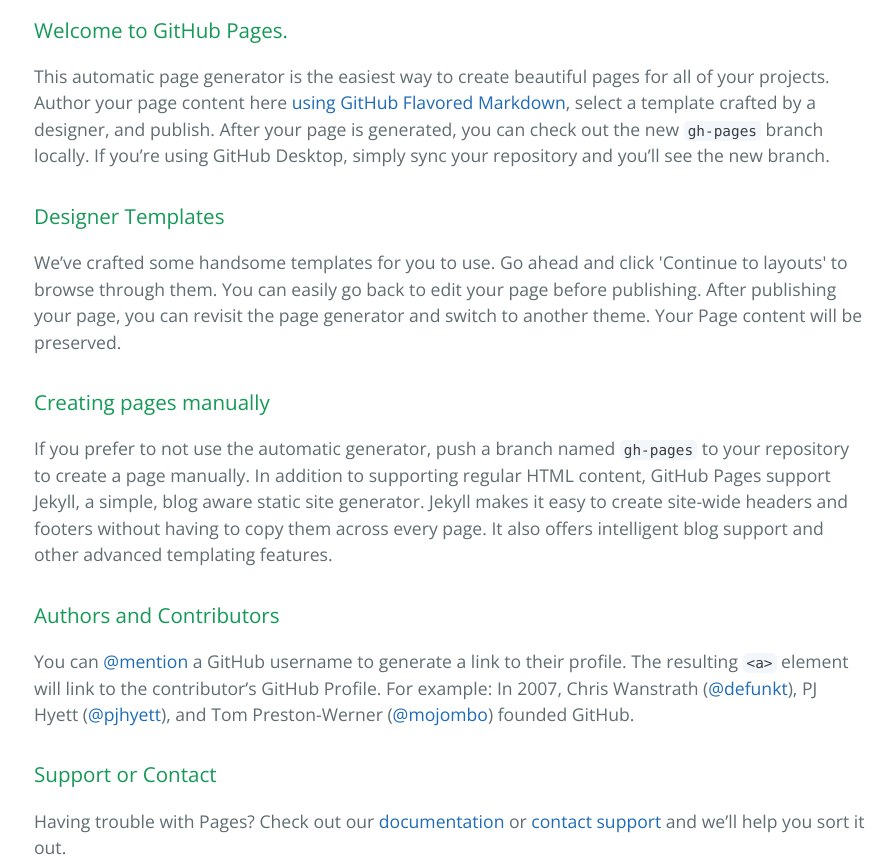
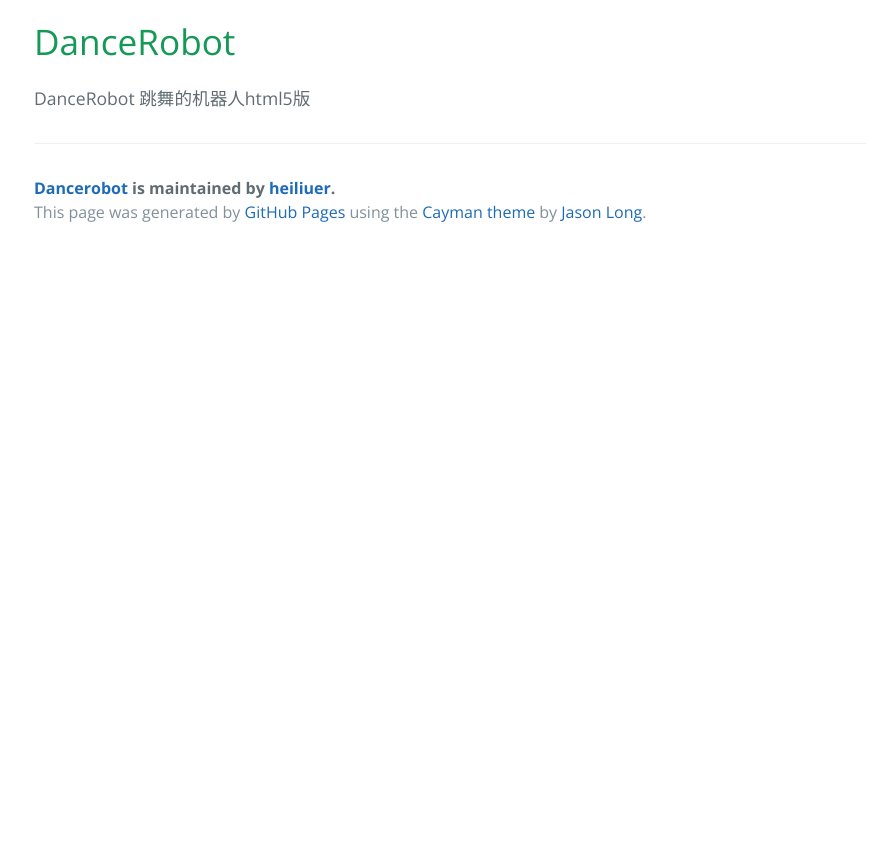
Before and after one commit to heiliuer/DanceRobot, a plain HTML site: page index.html in a window 1280 px wide. Shown: the part 400-1264 px from the top of the page, without its empty margins (190-1082 px from the left). After the commit the page ends 800 px from the top, so only its background shows below. Drawn offline with nearby package versions, Linux system fonts and the light colour scheme.

```diff
--- a/index.html
+++ b/index.html
@@ -19,30 +19,10 @@
     </section>
 
     <section class="main-content">
-      <h3>
-<a id="welcome-to-github-pages" class="anchor" href="#welcome-to-github-pages" aria-hidden="true"><span aria-hidden="true" class="octicon octicon-link"></span></a>Welcome to GitHub Pages.</h3>
+      <h1>
+<a id="dancerobot" class="anchor" href="#dancerobot" aria-hidden="true"><span aria-hidden="true" class="octicon octicon-link"></span></a>DanceRobot</h1>
 
-<p>This automatic page generator is the easiest way to create beautiful pages for all of your projects. Author your page content here <a href="https://guides.github.com/features/mastering-markdown/">using GitHub Flavored Markdown</a>, select a template crafted by a designer, and publish. After your page is generated, you can check out the new <code>gh-pages</code> branch locally. If you’re using GitHub Desktop, simply sync your repository and you’ll see the new branch.</p>
-
-<h3>
-<a id="designer-templates" class="anchor" href="#designer-templates" aria-hidden="true"><span aria-hidden="true" class="octicon octicon-link"></span></a>Designer Templates</h3>
-
-<p>We’ve crafted some handsome templates for you to use. Go ahead and click 'Continue to layouts' to browse through them. You can easily go back to edit your page before publishing. After publishing your page, you can revisit the page generator and switch to another theme. Your Page content will be preserved.</p>
-
-<h3>
-<a id="creating-pages-manually" class="anchor" href="#creating-pages-manually" aria-hidden="true"><span aria-hidden="true" class="octicon octicon-link"></span></a>Creating pages manually</h3>
-
-<p>If you prefer to not use the automatic generator, push a branch named <code>gh-pages</code> to your repository to create a page manually. In addition to supporting regular HTML content, GitHub Pages support Jekyll, a simple, blog aware static site generator. Jekyll makes it easy to create site-wide headers and footers without having to copy them across every page. It also offers intelligent blog support and other advanced templating features.</p>
-
-<h3>
-<a id="authors-and-contributors" class="anchor" href="#authors-and-contributors" aria-hidden="true"><span aria-hidden="true" class="octicon octicon-link"></span></a>Authors and Contributors</h3>
-
-<p>You can <a href="https://help.github.com/articles/basic-writing-and-formatting-syntax/#mentioning-users-and-teams" class="user-mention">@mention</a> a GitHub username to generate a link to their profile. The resulting <code>&lt;a&gt;</code> element will link to the contributor’s GitHub Profile. For example: In 2007, Chris Wanstrath (<a href="https://github.com/defunkt" class="user-mention">@defunkt</a>), PJ Hyett (<a href="https://github.com/pjhyett" class="user-mention">@pjhyett</a>), and Tom Preston-Werner (<a href="https://github.com/mojombo" class="user-mention">@mojombo</a>) founded GitHub.</p>
-
-<h3>
-<a id="support-or-contact" class="anchor" href="#support-or-contact" aria-hidden="true"><span aria-hidden="true" class="octicon octicon-link"></span></a>Support or Contact</h3>
-
-<p>Having trouble with Pages? Check out our <a href="https://help.github.com/pages">documentation</a> or <a href="https://github.com/contact">contact support</a> and we’ll help you sort it out.</p>
+<p>DanceRobot 跳舞的机器人html5版</p>
 
       <footer class="site-footer">
         <span class="site-footer-owner"><a href="https://github.com/heiliuer/DanceRobot">Dancerobot</a> is maintained by <a href="https://github.com/heiliuer">heiliuer</a>.</span>
```
Also changed, not shown: params.json (+1 -1 lines).
